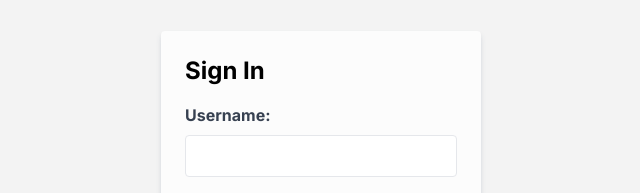
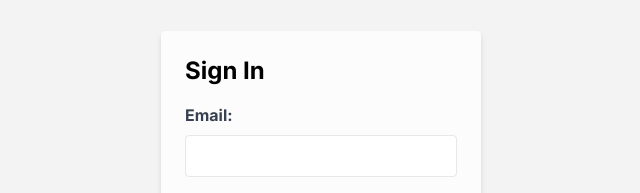
Before and after one commit to mariamffatima/MyStack, a Next.js app: page /LoginPage in a window 1280 px wide. Shown: the part 191-384 px from the top of the page, without its empty margins (319-959 px from the left). Built offline with nearby package versions, Linux system fonts and the light colour scheme.

Commit message:
initial commit

```diff
--- a/app/LoginPage/page.js
+++ b/app/LoginPage/page.js
@@ -4,7 +4,7 @@ import { useRouter } from 'next/navigation';
 
 const LoginPage = () => {
   const router = useRouter();
-  const [username, setUsername] = useState('');
+  const [email, setEmail] = useState('');
   const [password, setPassword] = useState('');
 
   const handleSignIn = (e) => {
@@ -23,14 +23,14 @@ const LoginPage = () => {
         <form onSubmit={handleSignIn}>
           <div className="mb-4">
             <label htmlFor="username" className="block text-gray-700 font-bold mb-2">
-              Username:
+              Email:
             </label>
             <input
-              type="text"
-              id="username"
-              name="username"
-              value={username}
-              onChange={(e) => setUsername(e.target.value)}
+              type="email"
+              id="email"
+              name="email"
+              value={email}
+              onChange={(e) => setEmail(e.target.value)}
               className="w-full px-3 py-2 border rounded"
               required
             />
--- /dev/null
+++ b/app/auth/[...nextauth]/route.js
@@ -0,0 +1,24 @@
+import NextAuth from "next-auth"
+import AppleProvider from "next-auth/providers/apple"
+import GoogleProvider from "next-auth/providers/google"
+import EmailProvider from "next-auth/providers/email"
+
+export default NextAuth({
+  secret: process.env.SECRET,
+  providers: [
+    // OAuth authentication providers
+    AppleProvider({
+      clientId: process.env.APPLE_ID,
+      clientSecret: process.env.APPLE_SECRET,
+    }),
+    GoogleProvider({
+      clientId: process.env.GOOGLE_ID,
+      clientSecret: process.env.GOOGLE_SECRET,
+    }),
+    // Sign in with passwordless email link
+    EmailProvider({
+      server: process.env.MAIL_SERVER,
+      from: "<no-reply@example.com>",
+    }),
+  ],
+})
--- a/app/signuppage/page.js
+++ b/app/signuppage/page.js
@@ -6,7 +6,7 @@ const SignUpPage = () => {
   const router = useRouter();
   const [firstName, setFirstName] = useState('');
   const [lastName, setLastName] = useState('');
-  const [username, setUsername] = useState('');
+  const [email, setEmail] = useState('');
   const [password, setPassword] = useState('');
 
   const handleSignIn = () => {
@@ -53,14 +53,14 @@ const SignUpPage = () => {
           </div>
           <div className="mb-4">
             <label htmlFor="username" className="block text-gray-700 font-bold mb-2">
-              Username:
+              Email:
             </label>
             <input
-              type="text"
-              id="username"
-              name="username"
-              value={username}
-              onChange={(e) => setUsername(e.target.value)}
+              type="email"
+              id="email"
+              name="email"
+              value={email}
+              onChange={(e) => setEmail(e.target.value)}
               className="w-full px-3 py-2 border rounded"
               required
             />
--- a/package.json
+++ b/package.json
@@ -13,6 +13,7 @@
     "eslint": "8.45.0",
     "eslint-config-next": "13.4.11",
     "next": "13.4.11",
+    "next-auth": "^4.22.3",
     "postcss": "8.4.27",
     "react": "18.2.0",
     "react-dom": "18.2.0",
```
Also changed, not shown: 2 other files (tests, documents, lock files or other folders).
